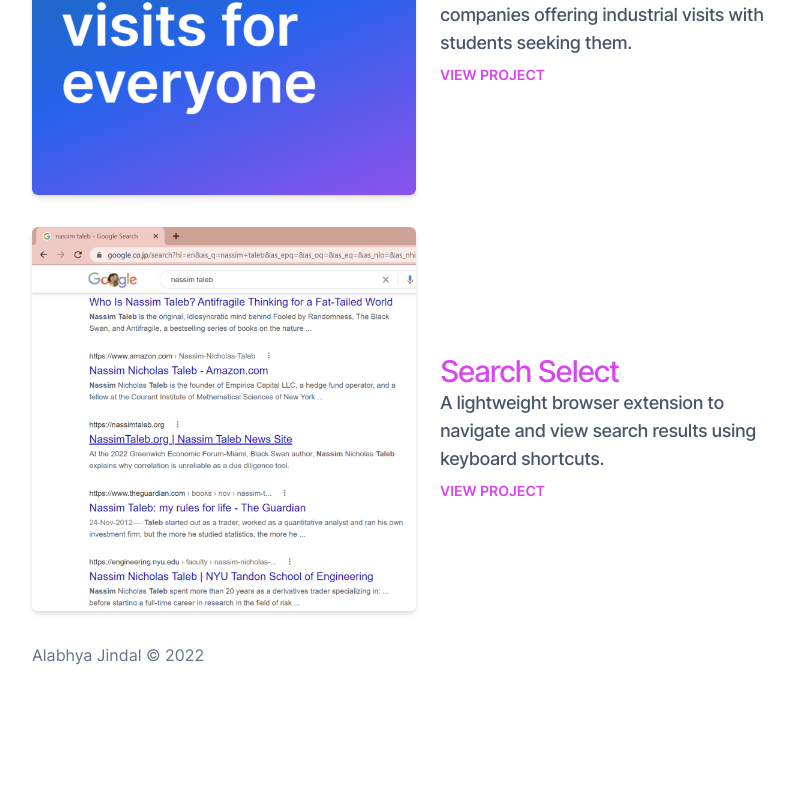
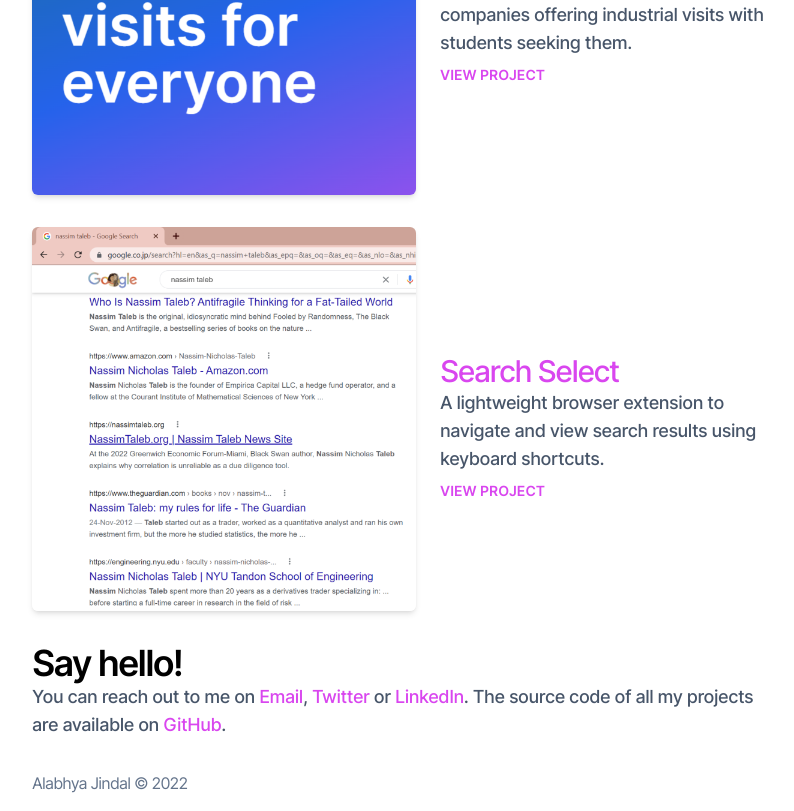
Before and after one commit to alabhyajindal/portfolio, a Next.js app: page / in a window 1280 px wide. Shown: the part 709-1520 px from the top of the page, without its empty margins (240-1034 px from the left). Before the commit the page ends 1392 px from the top, so only its background shows below. Built offline with nearby package versions, Linux system fonts and the light colour scheme.

Commit message:
Improved the Project Card Added Contact section Decreased letter spacing in Footer

```diff
--- a/components/Footer.js
+++ b/components/Footer.js
@@ -2,7 +2,9 @@ export default function Footer() {
   const date = new Date().getFullYear();
   return (
     <footer className='px-4 py-4'>
-      <p className='text-slate-500'>Alabhya Jindal &copy; {date}</p>
+      <p className='text-slate-500 tracking-tighter'>
+        Alabhya Jindal &copy; {date}
+      </p>
     </footer>
   );
 }
--- a/components/ProjectCard.js
+++ b/components/ProjectCard.js
@@ -8,12 +8,14 @@ export default function ProjectCard({ title, desc, page, img }) {
 
   function addStyles() {
     viewRef.current.classList.add('text-fuchsia-400');
+    imgRef.current.classList.remove('shadow-md');
     imgRef.current.classList.add('shadow-xl');
     imgRef.current.classList.add('-translate-y-1');
   }
   function removeStyles() {
     viewRef.current.classList.remove('text-fuchsia-400');
     imgRef.current.classList.remove('shadow-xl');
+    imgRef.current.classList.add('shadow-md');
     imgRef.current.classList.remove('-translate-y-1');
   }
 
--- a/pages/index.js
+++ b/pages/index.js
@@ -55,7 +55,7 @@ export default function Home() {
           >
             Christ University
           </a>{' '}
-          in 2020, and worked at{' '}
+          in 2020. I have worked at{' '}
           <a
             className='link'
             target='_blank'
@@ -77,8 +77,8 @@ export default function Home() {
         </p>
         <p>I love running, reading books and drinking medium roast coffee!</p>
       </div>
-      <div>
-        <h1 className='mt-8 text-4xl font-sans font-semibold select-none tracking-tighter'>
+      <div className='mt-8'>
+        <h1 className='text-4xl font-sans font-semibold select-none tracking-tighter'>
           Projects
         </h1>
         <div className='mt-6 space-y-8'>
@@ -97,7 +97,50 @@ export default function Home() {
         </div>
       </div>
 
-      {/* <h1 className='text-3xl text-slate-700'>Say hello!</h1> */}
+      <div className='mt-8'>
+        <h1 className='text-4xl font-sans font-semibold select-none tracking-tighter'>
+          Say hello!
+        </h1>
+        <p className='text-slate-600 font-medium text-lg space-y-3 tracking-tight'>
+          You can reach out to me on{' '}
+          <a
+            className='link'
+            target='_blank'
+            rel='noreferrer'
+            href='mailto:alabhya10@gmail.com'
+          >
+            Email
+          </a>
+          ,{' '}
+          <a
+            className='link'
+            target='_blank'
+            rel='noreferrer'
+            href='https://twitter.com/alabhyajindal'
+          >
+            Twitter
+          </a>{' '}
+          or{' '}
+          <a
+            className='link'
+            target='_blank'
+            rel='noreferrer'
+            href='https://www.linkedin.com/in/alabhyajindal/'
+          >
+            LinkedIn
+          </a>
+          . The source code of all my projects are available on{' '}
+          <a
+            className='link'
+            target='_blank'
+            rel='noreferrer'
+            href='https://github.com/alabhyajindal'
+          >
+            GitHub
+          </a>
+          .
+        </p>
+      </div>
       <style jsx>{`
         #main {
           -webkit-tap-highlight-color: transparent;
```
